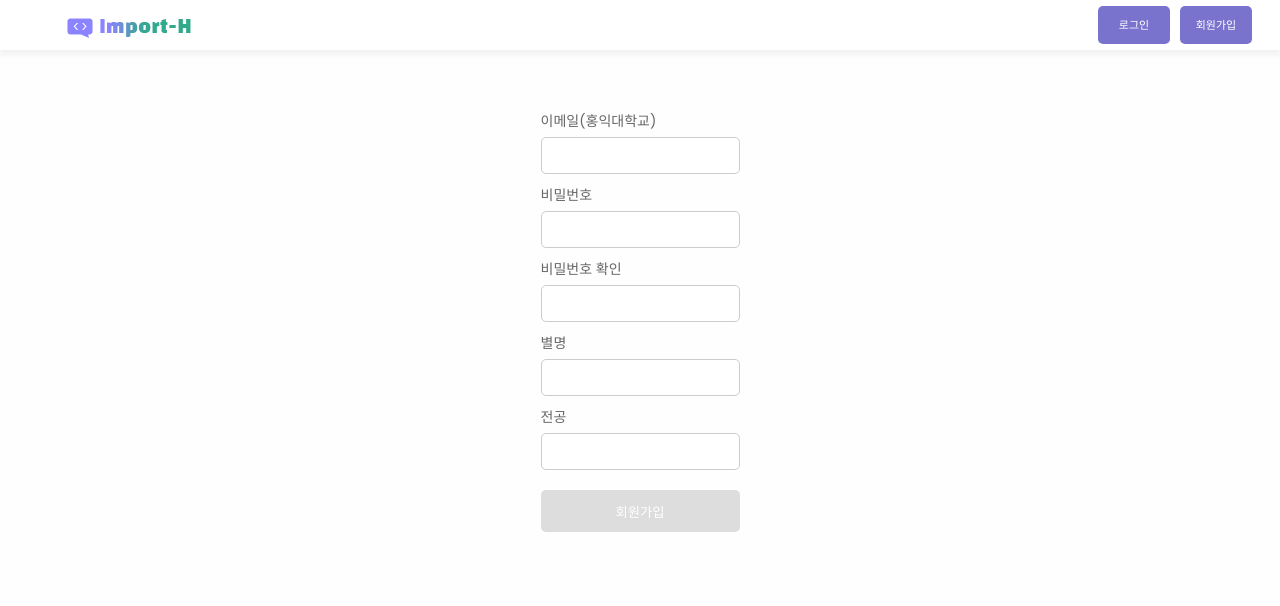
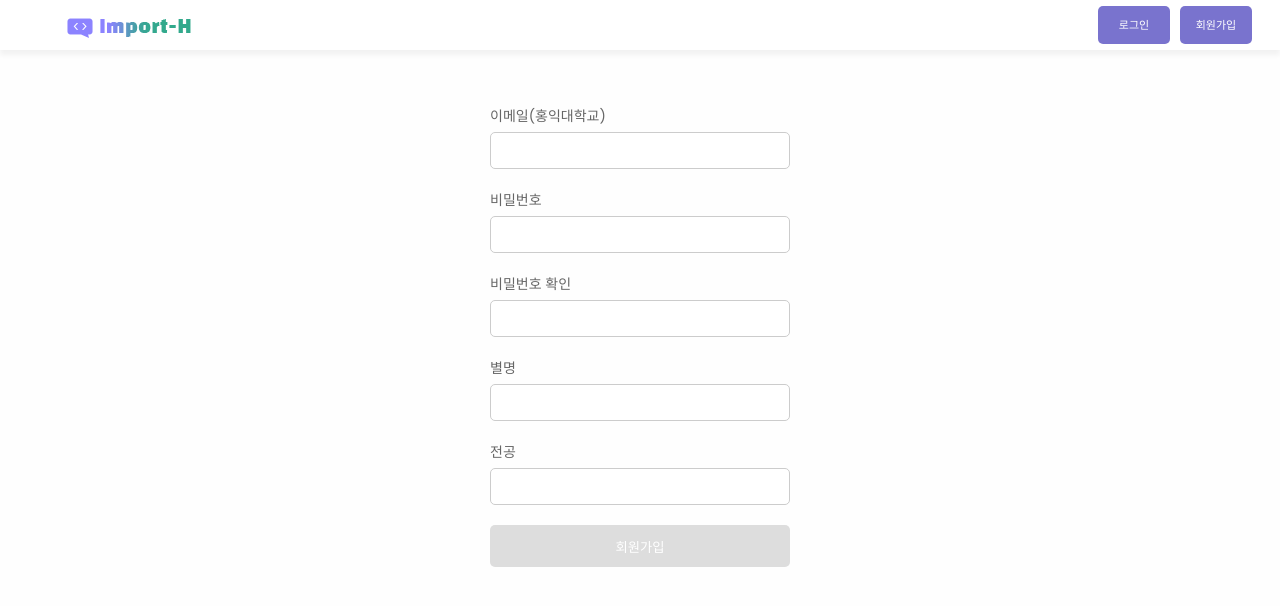
Before and after one commit to import-H/frontend, a React (Create React App) app: page /register in a window 1280 px wide. Shown: the top 606 px of the page. Built offline with nearby package versions, Linux system fonts and the light colour scheme.

Commit message:
form 유효성 검사 수정 및 효율성 증가시킴

```diff
--- a/src/Pages/Register.js
+++ b/src/Pages/Register.js
@@ -10,49 +10,30 @@ import styled from "styled-components";
 import GlobalStyle from "../Styles/Globalstyle";
 import { Button, Input, Container } from "../Styles/theme";
 
+const AuthForm = styled.form`
+  min-width: 300px;
+  max-width: 1200px;
+`;
+
 const Label = styled.div`
   font-size: 1.4em;
-  margin: 10px 0 5px 0;
+  margin: 5px 0 5px 0;
   color: #666;
 `;
 
 const SubmitButton = styled(Button)`
   width: 100%;
+  margin-top: 2rem;
+  pointer-events: ${(props) => (props.submitState ? "auto" : "none")};
+  background-color: ${(props) => (props.submitState ? "black" : "#ddd")};
 `;
 
-const InputEmail = styled(Input)`
+const AuthInput = styled(Input)`
   &:active,
   &:focus,
   &:focus-visible {
-    border-color: ${(props) => (props.valid ? "green" : "red")};
+    border-color: ${(props) => (props.valid.length === 0 ? "green" : "red")};
   }
-`;
-
-const InputPW = styled(Input)`
-  &:active,
-  &:focus,
-  &:focus-visible {
-    border-color: ${(props) =>
-      props.valid > 8 && props.valid < 15 ? "green" : "red"};
-  }
-`;
-
-const InputConfirmPW = styled(Input)`
-  &:active,
-  &:focus,
-  &:focus-visible {
-    border-color: ${(props) => (props.valid ? "green" : "red")};
-  }
-`;
-
-const InputName = styled(Input)`
-  &:active,
-  &:focus,
-  &:focus-visible {
-    border-color: ${(props) =>
-      props.valid > 1 && props.valid < 8 ? "green" : "red"};
-  }
-  console.log(e.target.value)
 `;
 
 const ErrorMsg = styled.div`
@@ -66,10 +47,9 @@ const ErrorMsg = styled.div`
 
 // auth form으로 변경해도 좋을듯(공통 기능 많아서)
 const Register = () => {
+  const dispatch = useDispatch();
+  // 회원가입 form를 모두 입력했을 때, true로 바뀜
   const [submitState, setSubmitState] = useState(false);
-  const dispatch = useDispatch();
-
-  const [showError, setShowError] = useState("");
 
   const [authInfo, setAuthInfo] = useState({
     email: "",
@@ -79,6 +59,15 @@ const Register = () => {
     major: ""
   });
 
+  const [errorInfo, setErrorInfo] = useState({
+    email: "",
+    password: "",
+    confirmPassword: "",
+    name: "",
+    major: ""
+  });
+
+  // 유효성 검사에 사용됨
   const reg =
     /^[0-9a-zA-Z]([-_\.]?[0-9a-zA-Z])*@[0-9a-zA-Z]([-_\.]?[0-9a-zA-Z])*\.[a-zA-Z]{2,3}$/i;
 
@@ -97,77 +86,102 @@ const Register = () => {
   };
 
   // input에 변경이 생겼을 경우, 발생하는 이벤트
-  const onChange = (e) => {
+  const onChange = async (e) => {
     const { value, name } = e.target;
-    setAuthInfo({ ...authInfo, [name]: value });
+    console.log(value, name);
+    await setAuthInfo({ ...authInfo, [name]: value });
 
     if (name === "password") {
-      if (authInfo.password.length < 8)
-        setShowError("비밀번호는 8자 이상이여야 합니다.");
-      else if (authInfo.password.length >= 14) {
-        setShowError("비밀번호는 15자 이하여야 합니다.");
-      } else setShowError("");
+      if (value.length < 8)
+        setErrorInfo({
+          ...errorInfo,
+          [name]: "비밀번호는 8자 이상이여야 합니다."
+        });
+      else if (value.length >= 14) {
+        setErrorInfo({
+          ...errorInfo,
+          [name]: "비밀번호는 15자 이하여야 합니다."
+        });
+      } else setErrorInfo({ ...errorInfo, [name]: "" });
     }
 
     if (name === "name") {
-      if (authInfo.name.length < 1) {
-        setShowError("별명은 2자 이상이여야 합니다.");
-      } else if (authInfo.name.length >= 7) {
-        setShowError("별명은 8자 이하여야 합니다.");
-      } else setShowError("");
+      if (value.length < 1) {
+        setErrorInfo({ ...errorInfo, [name]: "별명은 2자 이상이여야 합니다." });
+      } else if (value.length >= 7) {
+        setErrorInfo({ ...errorInfo, [name]: "별명은 8자 이하여야 합니다." });
+      } else setErrorInfo({ ...errorInfo, [name]: "" });
     }
 
     if (name === "email") {
-      if (!reg.test(authInfo.email)) {
-        setShowError("이메일 형식에 맞게 입력해주세요.");
-      } else setShowError("");
+      if (!reg.test(value)) {
+        setErrorInfo({
+          ...errorInfo,
+          [name]: "이메일 형식에 맞게 입력해주세요."
+        });
+      } else setErrorInfo({ ...errorInfo, [name]: "" });
     }
     if (name === "confirmPassword") {
-      if (authInfo.password !== authInfo.confirmPassword) {
-        setShowError("비밀번호가 일치하지 않습니다.");
-      } else setShowError("");
+      if (authInfo.password !== value) {
+        setErrorInfo({ ...errorInfo, [name]: "비밀번호가 일치하지 않습니다." });
+      } else setErrorInfo({ ...errorInfo, [name]: "" });
     }
   };
+
+  // authInfo와 errorInfo를 감지해 submitState 상태 수정
+  useEffect(() => {
+    if (
+      Object.values(errorInfo).every((err) => err === "") &&
+      !Object.values(authInfo).includes("")
+    ) {
+      setSubmitState(true);
+    } else {
+      setSubmitState(false);
+    }
+  }, [authInfo, errorInfo]);
 
   return (
     <Container>
       <GlobalStyle />
-      <form onSubmit={registerEvent}>
+      <AuthForm onSubmit={registerEvent}>
         <Label>이메일(홍익대학교)</Label>
-        <InputEmail
+        <AuthInput
           type="text"
           name="email"
           onChange={onChange}
-          valid={reg.test(authInfo.email)}
+          valid={errorInfo.email}
         />
+        <ErrorMsg>{errorInfo.email}</ErrorMsg>
         <Label>비밀번호</Label>
-        <InputPW
+        <AuthInput
           type="password"
           name="password"
           onChange={onChange}
-          valid={authInfo.password.length}
+          valid={errorInfo.password}
         />
+        <ErrorMsg>{errorInfo.password}</ErrorMsg>
         <Label>비밀번호 확인</Label>
-        <InputConfirmPW
+        <AuthInput
           type="password"
           name="confirmPassword"
           onChange={onChange}
-          valid={authInfo.password === authInfo.confirmPassword}
+          valid={errorInfo.confirmPassword}
         />
+        <ErrorMsg>{errorInfo.confirmPassword}</ErrorMsg>
         <Label>별명</Label>
-        <InputName
+        <AuthInput
           type="text"
           name="name"
           onChange={onChange}
-          valid={authInfo.name.length}
+          valid={errorInfo.major}
         />
+        <ErrorMsg>{errorInfo.major}</ErrorMsg>
         <Label>전공</Label>
         <Input type="text" name="major" onChange={onChange} />
-        <ErrorMsg>{showError}</ErrorMsg>
         <SubmitButton type="submit" submitState={submitState}>
           회원가입
         </SubmitButton>
-      </form>
+      </AuthForm>
     </Container>
   );
 };
```
